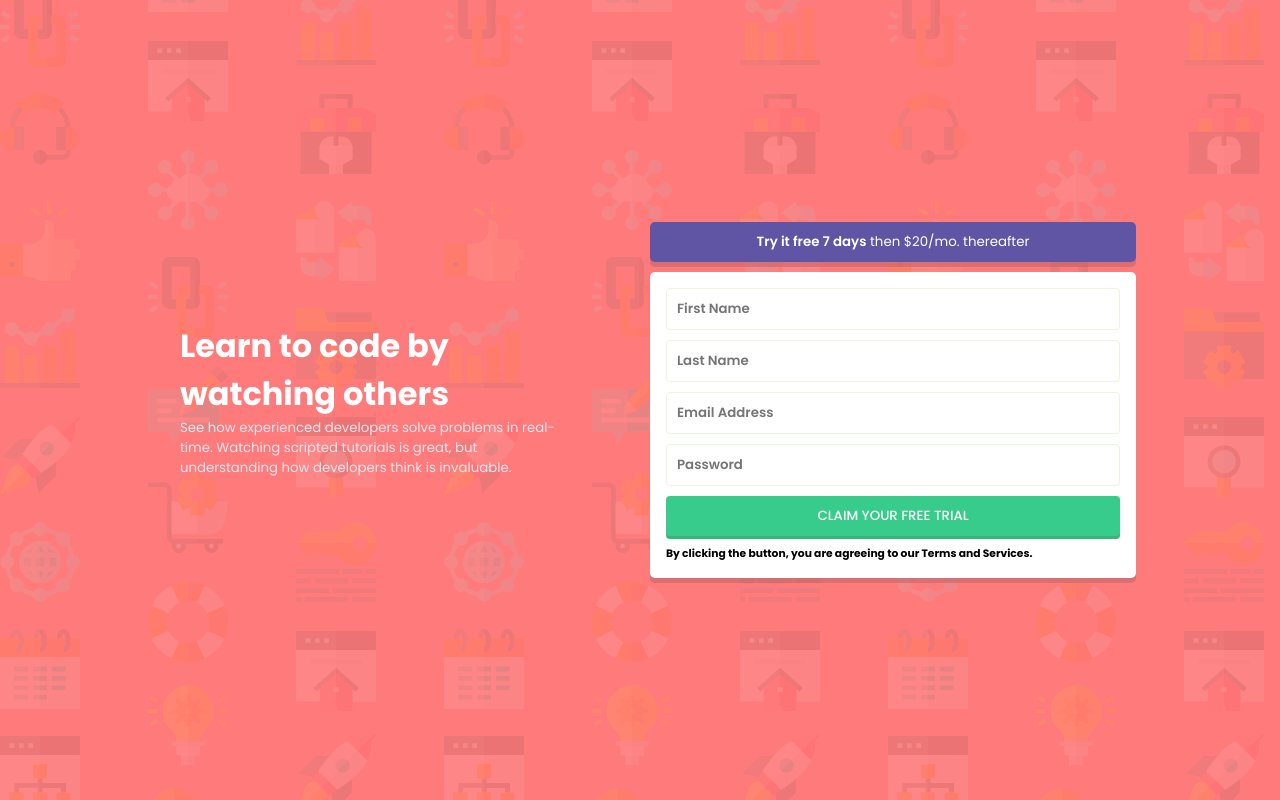
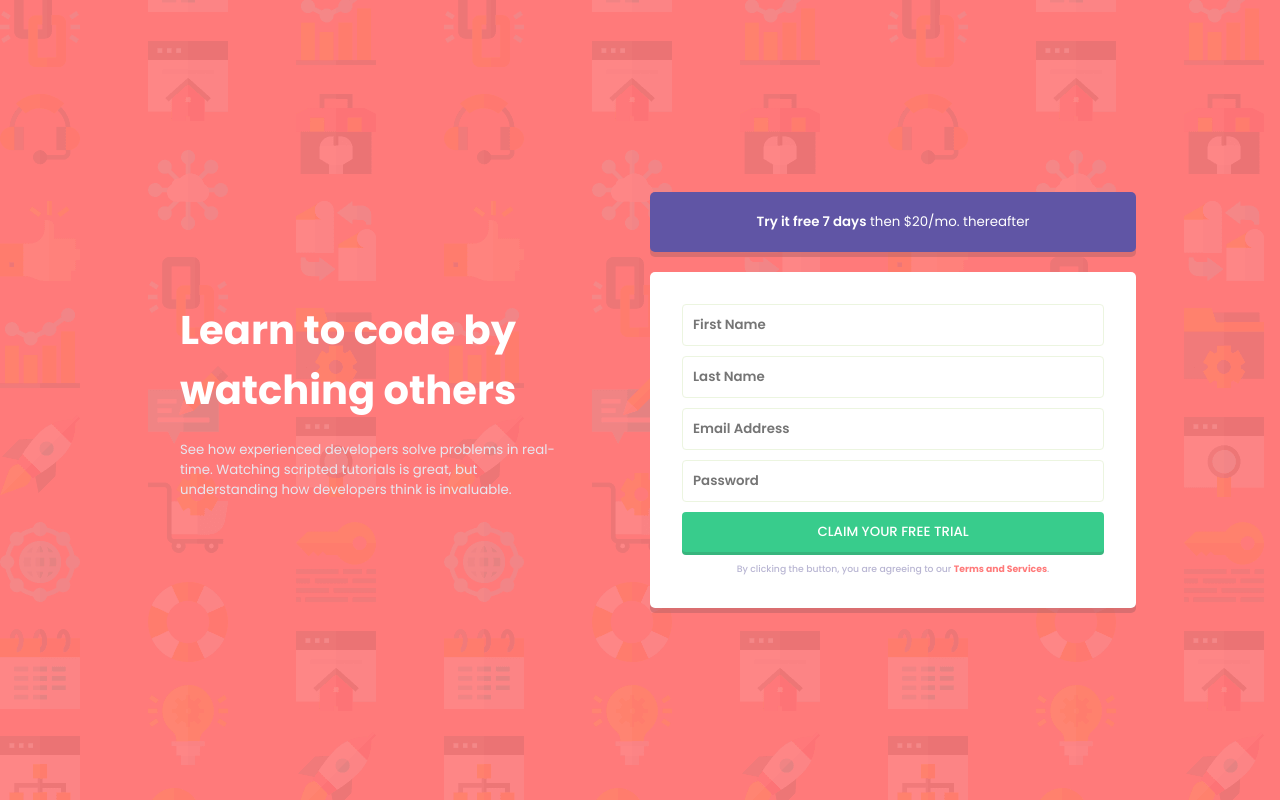
Before and after one commit to ihuomagold/responsive_reg, a plain HTML site: page index.html in a window 1280 px wide. Drawn offline with Linux system fonts and the light colour scheme.

Commit message:
modified css

```diff
--- a/style.css
+++ b/style.css
@@ -28,6 +28,8 @@ main{
 .write h1{
     color: white;
     font-weight: 700;
+    font-size: 2.5em;
+    margin-bottom: 20px;
 }
 .write h5{
     color: hsl(247, 23%, 92%);
@@ -38,7 +40,7 @@ main{
 form{
     background-color: white;
     margin: auto;
-    padding: 1em;
+    padding: 2em;
     border-radius: 5px;
     box-shadow: 0 5px rgba(181, 99, 103, 0.5);
     font-family: 'Poppins', serif;
@@ -59,11 +61,12 @@ input, button{
 }
 .trial {
     background-color: hsl(248, 32%, 49%);
-    padding: 10px;
+    padding: 20px;
     border-radius: 5px;
     box-shadow: 0 5px rgba(181, 99, 103, 0.5);
     border: none;
     color: white;
+    margin-bottom: 20px;
 }
 .trial span{
     font-weight: 400;
@@ -78,7 +81,7 @@ input, button{
 .entry[data-error] .input{
     border-color: hsl(355, 70%, 46%);
     color: hsl(355, 70%, 46%);
-    background: url(/icon-error.svg) no-repeat scroll 7px 7px;
+    background: url(./icon-error.svg) no-repeat scroll 7px 7px;
     background-position: 95% 50%;
 }
 
@@ -98,7 +101,23 @@ input, button{
     font-weight: 500;
     color: white;
     box-shadow: 0 3px rgb(55,181,125);
+
+}
+.reg_btn:hover{
+    background-color: #77e2b4;
+    cursor: pointer;
 }
 .form_area{
     width: 90%;
 }
+
+h6{
+    color: hsl(246, 25%, 77%);
+    text-align: center;
+    font-size: 0.58rem;
+    font-weight: 500;
+}
+h6 span{
+    color: hsl(0, 100%, 74%);
+    font-weight: 700;
+}
```
